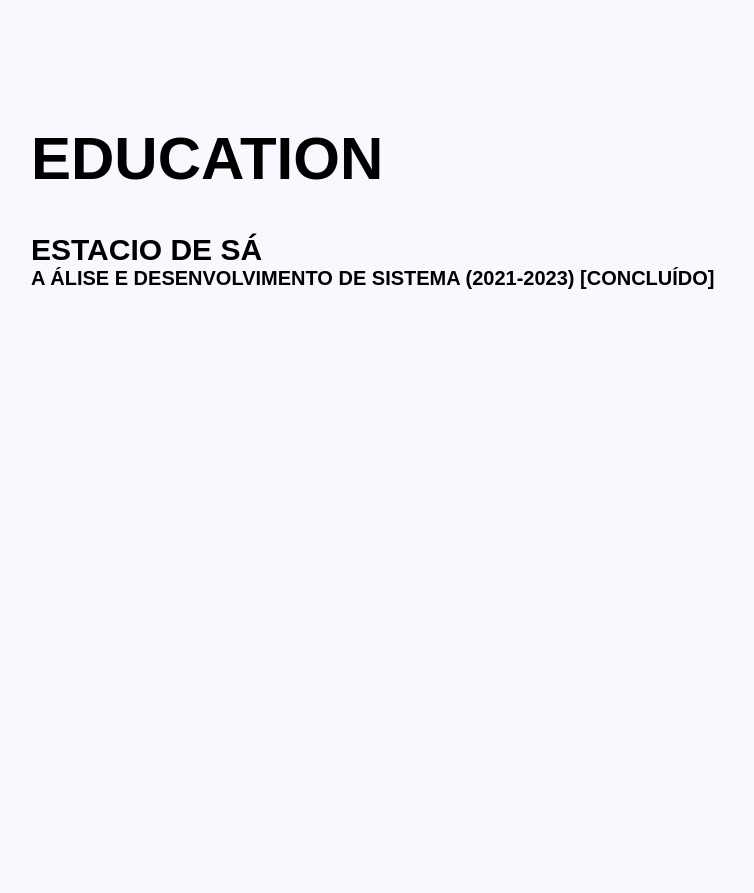
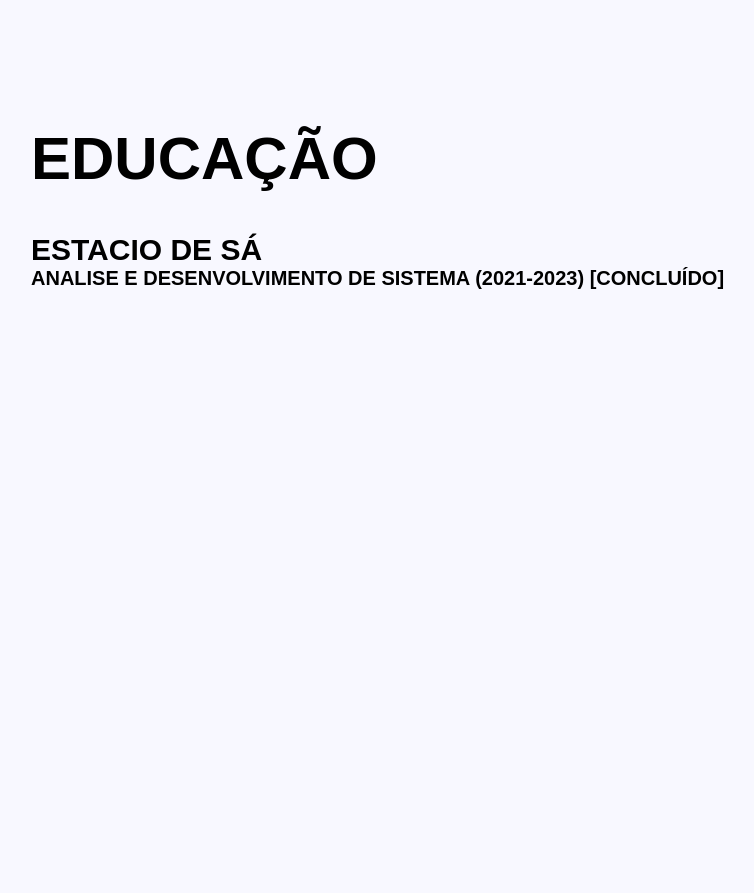
Before and after one commit to rodrigsneto/rodrigsneto.github.io, a plain HTML site: page index.html in a window 1280 px wide. Shown: the part 1840-2733 px from the top of the page, without its empty margins (97-851 px from the left). Drawn offline with Linux system fonts and the light colour scheme.

Commit message:
solution of some grammar errors

```diff
--- a/index.html
+++ b/index.html
@@ -70,11 +70,11 @@
     <section class="section3" id="education">
         <div class="container">
             <div class="section-title">
-                <h2 class="h2">EDUCATION</h2>
+                <h2 class="h2">EDUCAÇÃO</h2>
             </div>
             <div class="section-body">
                 <h4 class="h4">ESTACIO DE SÁ</h4>
-                <h2 class="h5">A ÁLISE E DESENVOLVIMENTO DE SISTEMA (2021-2023) [CONCLUÍDO]</h2>
+                <h2 class="h5">ANALISE E DESENVOLVIMENTO DE SISTEMA (2021-2023) [CONCLUÍDO]</h2>
             </div>
         </div>
     </section>
```
